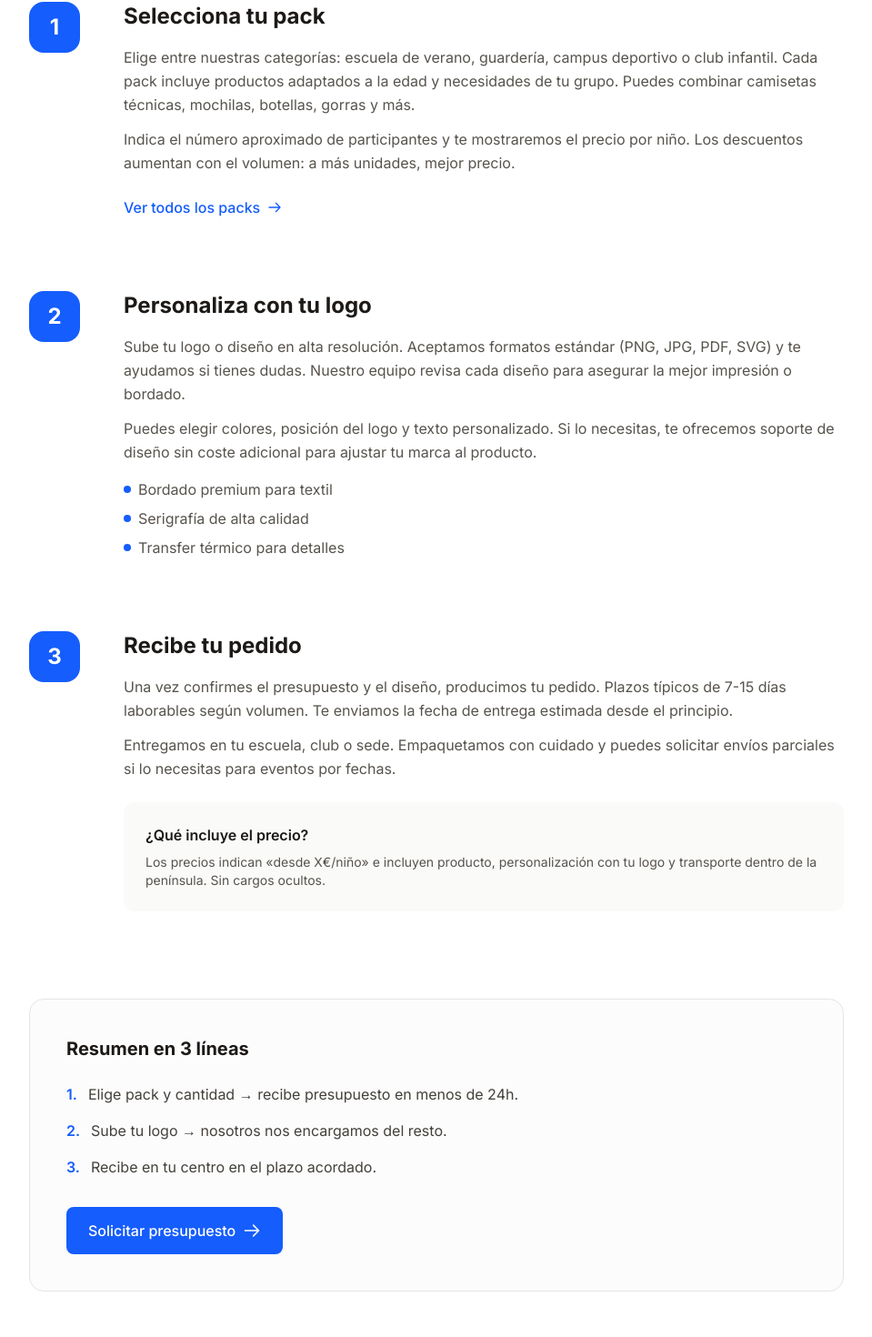
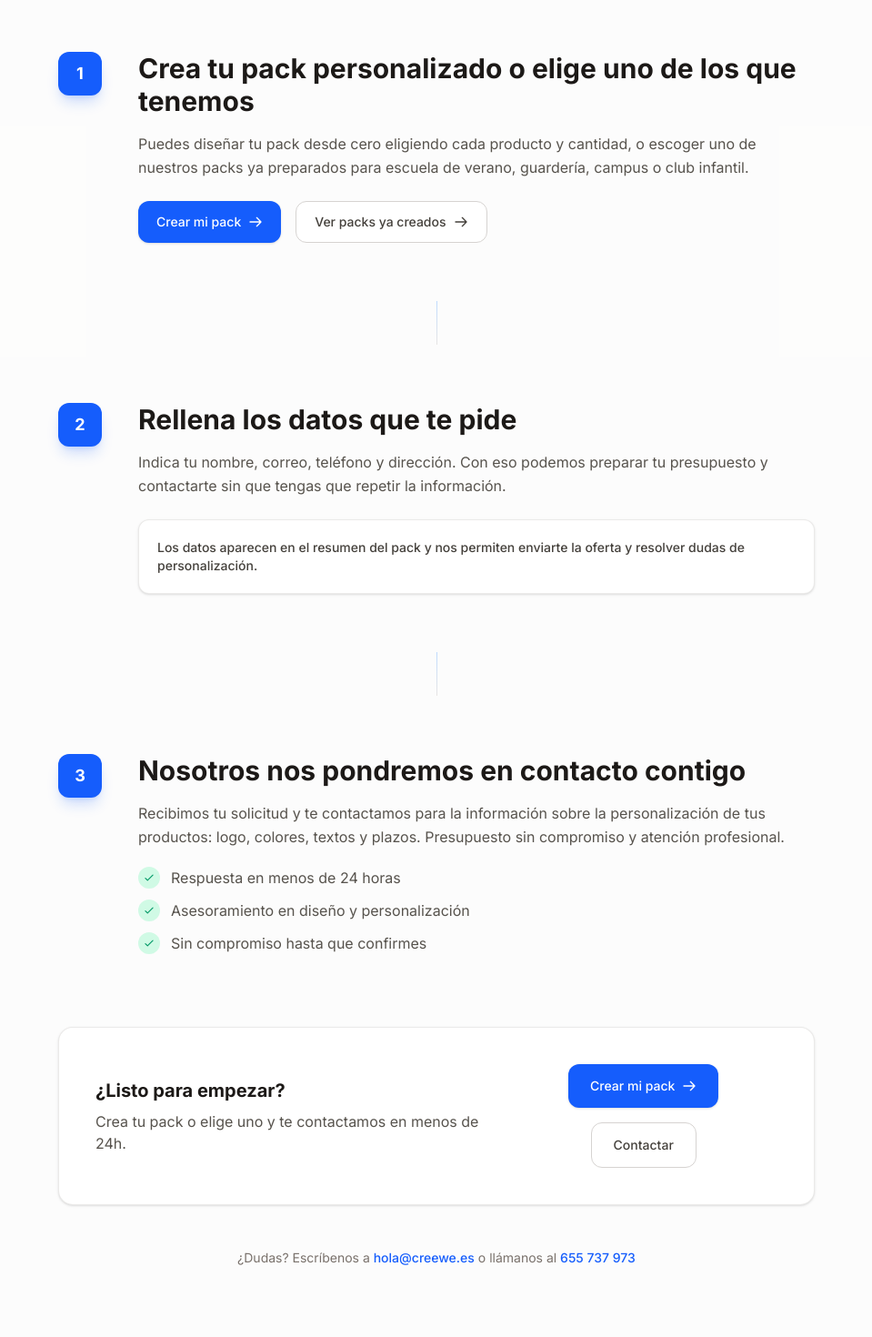
Before and after one commit to pabloalfaya/creewe, a Next.js app: page /como-funciona in a window 1280 px wide. Shown: the part 371-1841 px from the top of the page at 91% size, without its empty margins (160-1119 px from the left). Built offline with nearby package versions, Linux system fonts and the light colour scheme.

Commit message:
Arrancando entorno de desarrollo local en Creewe

```diff
--- a/src/app/como-funciona/page.tsx
+++ b/src/app/como-funciona/page.tsx
@@ -2,169 +2,192 @@ import Link from "next/link";
 
 export default function ComoFuncionaPage() {
   return (
-    <div className="min-h-screen bg-white text-stone-900">
-      <main className="px-4 pt-28 pb-24 sm:px-6 sm:pt-36 lg:px-8">
-        <div className="mx-auto max-w-4xl">
-          {/* Cabecera */}
-          <div className="text-center">
-            <h1 className="text-4xl font-bold tracking-tight sm:text-5xl lg:text-6xl">
+    <div className="min-h-screen bg-stone-50/50 text-stone-900">
+      {/* Hero */}
+      <section className="relative overflow-hidden border-b border-stone-200/60 bg-white">
+        <div
+          className="absolute inset-0 opacity-[0.03]"
+          style={{
+            backgroundImage: `radial-gradient(circle at 2px 2px, currentColor 1px, transparent 0)`,
+            backgroundSize: "32px 32px",
+          }}
+        />
+        <div className="relative mx-auto max-w-4xl px-4 pt-24 pb-16 sm:px-6 sm:pt-28 sm:pb-20 lg:px-8">
+          <p className="text-sm font-medium uppercase tracking-wider text-blue-600">
+            Proceso sencillo
+          </p>
+          <h1 className="mt-3 text-4xl font-bold tracking-tight text-stone-900 sm:text-5xl lg:text-[2.75rem]">
             Cómo funciona
           </h1>
-            <p className="mt-6 text-lg leading-relaxed text-stone-600 sm:text-xl">
-              Crear tu pack personalizado es sencillo. En menos de 24 horas
-              tendrás un presupuesto sin compromiso. Sin sorpresas, sin letra
-              pequeña.
+          <p className="mt-5 max-w-2xl text-lg leading-relaxed text-stone-600">
+            En tres pasos tendrás tu pack personalizado. Rellena los datos, nosotros nos
+            encargamos del resto y nos pondremos en contacto contigo.
           </p>
         </div>
+      </section>
 
-          {/* Los 3 pasos (ampliados) */}
-          <div className="mt-20 space-y-20">
-            <section className="flex flex-col gap-8 sm:flex-row sm:items-start sm:gap-12">
-              <div className="flex h-14 w-14 shrink-0 items-center justify-center rounded-2xl bg-blue-600 text-2xl font-bold text-white">
+      <main className="mx-auto max-w-4xl px-4 py-16 sm:px-6 sm:py-20 lg:px-8">
+        {/* Paso 1 */}
+        <section className="group relative">
+          <div className="flex flex-col gap-8 sm:flex-row sm:items-start sm:gap-10">
+            <div className="flex h-12 w-12 shrink-0 items-center justify-center rounded-xl bg-blue-600 text-lg font-bold text-white shadow-lg shadow-blue-600/20 transition-transform group-hover:scale-105">
               1
             </div>
-              <div>
-                <h2 className="text-2xl font-bold text-stone-900">
-                  Selecciona tu pack
+            <div className="flex-1">
+              <h2 className="text-2xl font-bold text-stone-900 sm:text-3xl">
+                Crea tu pack personalizado o elige uno de los que tenemos
               </h2>
               <p className="mt-4 leading-relaxed text-stone-600">
-                  Elige entre nuestras categorías: escuela de verano, guardería,
-                  campus deportivo o club infantil. Cada pack incluye productos
-                  adaptados a la edad y necesidades de tu grupo. Puedes combinar
-                  camisetas técnicas, mochilas, botellas, gorras y más.
+                Puedes diseñar tu pack desde cero eligiendo cada producto y cantidad, o
+                escoger uno de nuestros packs ya preparados para escuela de verano,
+                guardería, campus o club infantil.
               </p>
-                <p className="mt-3 leading-relaxed text-stone-600">
-                  Indica el número aproximado de participantes y te mostraremos
-                  el precio por niño. Los descuentos aumentan con el volumen: a
-                  más unidades, mejor precio.
-                </p>
+              <div className="mt-6 flex flex-wrap gap-4">
+                <Link
+                  href="/crear-mi-pack"
+                  className="inline-flex items-center gap-2 rounded-xl bg-blue-600 px-5 py-3 text-sm font-medium text-white shadow-sm transition-colors hover:bg-blue-700"
+                >
+                  Crear mi pack
+                  <svg className="h-4 w-4" fill="none" viewBox="0 0 24 24" stroke="currentColor">
+                    <path strokeLinecap="round" strokeLinejoin="round" strokeWidth={2} d="M14 5l7 7m0 0l-7 7m7-7H3" />
+                  </svg>
+                </Link>
                 <Link
                   href="/packs"
-                  className="mt-6 inline-flex items-center gap-2 text-blue-600 font-medium hover:text-blue-700"
+                  className="inline-flex items-center gap-2 rounded-xl border border-stone-300 bg-white px-5 py-3 text-sm font-medium text-stone-700 transition-colors hover:bg-stone-50"
                 >
-                  Ver todos los packs
+                  Ver packs ya creados
                   <svg className="h-4 w-4" fill="none" viewBox="0 0 24 24" stroke="currentColor">
                     <path strokeLinecap="round" strokeLinejoin="round" strokeWidth={2} d="M14 5l7 7m0 0l-7 7m7-7H3" />
                   </svg>
                 </Link>
               </div>
+            </div>
+          </div>
         </section>
 
-            <section className="flex flex-col gap-8 sm:flex-row sm:items-start sm:gap-12">
-              <div className="flex h-14 w-14 shrink-0 items-center justify-center rounded-2xl bg-blue-600 text-2xl font-bold text-white">
+        {/* Línea conectora */}
+        <div className="my-12 flex justify-center sm:my-16">
+          <div className="h-12 w-px bg-gradient-to-b from-blue-200 to-stone-200" />
+        </div>
+
+        {/* Paso 2 */}
+        <section className="group relative">
+          <div className="flex flex-col gap-8 sm:flex-row sm:items-start sm:gap-10">
+            <div className="flex h-12 w-12 shrink-0 items-center justify-center rounded-xl bg-blue-600 text-lg font-bold text-white shadow-lg shadow-blue-600/20 transition-transform group-hover:scale-105">
               2
             </div>
-              <div>
-                <h2 className="text-2xl font-bold text-stone-900">
-                  Personaliza con tu logo
+            <div className="flex-1">
+              <h2 className="text-2xl font-bold text-stone-900 sm:text-3xl">
+                Rellena los datos que te pide
               </h2>
               <p className="mt-4 leading-relaxed text-stone-600">
-                  Sube tu logo o diseño en alta resolución. Aceptamos formatos
-                  estándar (PNG, JPG, PDF, SVG) y te ayudamos si tienes dudas. Nuestro equipo revisa cada diseño para asegurar la mejor impresión o bordado.
+                Indica tu nombre, correo, teléfono y dirección. Con eso podemos
+                preparar tu presupuesto y contactarte sin que tengas que repetir
+                la información.
               </p>
-                <p className="mt-3 leading-relaxed text-stone-600">
-                  Puedes elegir colores, posición del logo y texto personalizado.
-                  Si lo necesitas, te ofrecemos soporte de diseño sin coste
-                  adicional para ajustar tu marca al producto.
+              <div className="mt-6 rounded-xl border border-stone-200/80 bg-white p-5 shadow-sm">
+                <p className="text-sm font-medium text-stone-700">
+                  Los datos aparecen en el resumen del pack y nos permiten enviarte
+                  la oferta y resolver dudas de personalización.
                 </p>
-                <ul className="mt-4 space-y-2 text-stone-600">
-                  <li className="flex items-center gap-2">
-                    <span className="h-2 w-2 rounded-full bg-blue-600" />
-                    Bordado premium para textil
+              </div>
+            </div>
+          </div>
+        </section>
+
+        {/* Línea conectora */}
+        <div className="my-12 flex justify-center sm:my-16">
+          <div className="h-12 w-px bg-gradient-to-b from-blue-200 to-stone-200" />
+        </div>
+
+        {/* Paso 3 */}
+        <section className="group relative">
+          <div className="flex flex-col gap-8 sm:flex-row sm:items-start sm:gap-10">
+            <div className="flex h-12 w-12 shrink-0 items-center justify-center rounded-xl bg-blue-600 text-lg font-bold text-white shadow-lg shadow-blue-600/20 transition-transform group-hover:scale-105">
+              3
+            </div>
+            <div className="flex-1">
+              <h2 className="text-2xl font-bold text-stone-900 sm:text-3xl">
+                Nosotros nos pondremos en contacto contigo
+              </h2>
+              <p className="mt-4 leading-relaxed text-stone-600">
+                Recibimos tu solicitud y te contactamos para la información sobre la
+                personalización de tus productos: logo, colores, textos y plazos.
+                Presupuesto sin compromiso y atención profesional.
+              </p>
+              <ul className="mt-5 space-y-3 text-stone-600">
+                <li className="flex items-center gap-3">
+                  <span className="flex h-6 w-6 items-center justify-center rounded-full bg-emerald-100 text-emerald-600">
+                    <svg className="h-3.5 w-3.5" fill="none" viewBox="0 0 24 24" stroke="currentColor">
+                      <path strokeLinecap="round" strokeLinejoin="round" strokeWidth={2} d="M5 13l4 4L19 7" />
+                    </svg>
+                  </span>
+                  Respuesta en menos de 24 horas
                 </li>
-                  <li className="flex items-center gap-2">
-                    <span className="h-2 w-2 rounded-full bg-blue-600" />
-                    Serigrafía de alta calidad
+                <li className="flex items-center gap-3">
+                  <span className="flex h-6 w-6 items-center justify-center rounded-full bg-emerald-100 text-emerald-600">
+                    <svg className="h-3.5 w-3.5" fill="none" viewBox="0 0 24 24" stroke="currentColor">
+                      <path strokeLinecap="round" strokeLinejoin="round" strokeWidth={2} d="M5 13l4 4L19 7" />
+                    </svg>
+                  </span>
+                  Asesoramiento en diseño y personalización
                 </li>
-                  <li className="flex items-center gap-2">
-                    <span className="h-2 w-2 rounded-full bg-blue-600" />
-                    Transfer térmico para detalles
+                <li className="flex items-center gap-3">
+                  <span className="flex h-6 w-6 items-center justify-center rounded-full bg-emerald-100 text-emerald-600">
+                    <svg className="h-3.5 w-3.5" fill="none" viewBox="0 0 24 24" stroke="currentColor">
+                      <path strokeLinecap="round" strokeLinejoin="round" strokeWidth={2} d="M5 13l4 4L19 7" />
+                    </svg>
+                  </span>
+                  Sin compromiso hasta que confirmes
                 </li>
               </ul>
             </div>
+          </div>
         </section>
 
-            <section className="flex flex-col gap-8 sm:flex-row sm:items-start sm:gap-12">
-              <div className="flex h-14 w-14 shrink-0 items-center justify-center rounded-2xl bg-blue-600 text-2xl font-bold text-white">
-                3
+        {/* CTA final */}
+        <section className="mt-20 rounded-2xl border border-stone-200/80 bg-white p-8 shadow-sm sm:p-10">
+          <div className="flex flex-col items-center text-center sm:flex-row sm:justify-between sm:text-left">
+            <div>
+              <h2 className="text-xl font-bold text-stone-900">
+                ¿Listo para empezar?
+              </h2>
+              <p className="mt-2 text-stone-600">
+                Crea tu pack o elige uno y te contactamos en menos de 24h.
+              </p>
             </div>
-              <div>
-                <h2 className="text-2xl font-bold text-stone-900">
-                  Recibe tu pedido
-                </h2>
-                <p className="mt-4 leading-relaxed text-stone-600">
-                  Una vez confirmes el presupuesto y el diseño, producimos tu pedido. Plazos típicos de 7-15 días laborables según volumen. Te enviamos la fecha de entrega estimada desde el principio.
-                </p>
-                <p className="mt-3 leading-relaxed text-stone-600">
-                  Entregamos en tu escuela, club o sede. Empaquetamos con cuidado
-                  y puedes solicitar envíos parciales si lo necesitas para
-                  eventos por fechas.
-                </p>
-                <div className="mt-6 rounded-xl bg-stone-50 p-6">
-                  <h3 className="font-semibold text-stone-900">
-                    ¿Qué incluye el precio?
-                  </h3>
-                  <p className="mt-2 text-sm text-stone-600">
-                    Los precios indican «desde X€/niño» e incluyen producto,
-                    personalización con tu logo y transporte dentro de la
-                    península. Sin cargos ocultos.
-                  </p>
+            <div className="mt-6 flex flex-wrap justify-center gap-4 sm:mt-0">
+              <Link
+                href="/crear-mi-pack"
+                className="inline-flex items-center gap-2 rounded-xl bg-blue-600 px-6 py-3.5 text-sm font-medium text-white shadow-sm transition-colors hover:bg-blue-700"
+              >
+                Crear mi pack
+                <svg className="h-4 w-4" fill="none" viewBox="0 0 24 24" stroke="currentColor">
+                  <path strokeLinecap="round" strokeLinejoin="round" strokeWidth={2} d="M14 5l7 7m0 0l-7 7m7-7H3" />
+                </svg>
+              </Link>
+              <Link
+                href="/contacto"
+                className="inline-flex items-center gap-2 rounded-xl border border-stone-300 bg-white px-6 py-3.5 text-sm font-medium text-stone-700 transition-colors hover:bg-stone-50"
+              >
+                Contactar
+              </Link>
             </div>
           </div>
         </section>
-          </div>
 
-          {/* Resumen rápido */}
-          <div className="mt-24 rounded-2xl border border-stone-200 bg-stone-50/50 p-8 sm:p-10">
-            <h2 className="text-xl font-bold text-stone-900">
-              Resumen en 3 líneas
-            </h2>
-            <ol className="mt-6 space-y-4 text-stone-700">
-              <li className="flex gap-3">
-                <span className="font-semibold text-blue-600">1.</span>
-                Elige pack y cantidad → recibe presupuesto en menos de 24h.
-              </li>
-              <li className="flex gap-3">
-                <span className="font-semibold text-blue-600">2.</span>
-                Sube tu logo → nosotros nos encargamos del resto.
-              </li>
-              <li className="flex gap-3">
-                <span className="font-semibold text-blue-600">3.</span>
-                Recibe en tu centro en el plazo acordado.
-              </li>
-            </ol>
-            <Link
-              href="/contacto"
-              className="mt-8 inline-flex items-center gap-2 rounded-lg bg-blue-600 px-6 py-3.5 text-base font-medium text-white transition-colors hover:bg-blue-700"
-            >
-              Solicitar presupuesto
-              <svg className="h-5 w-5" fill="none" viewBox="0 0 24 24" stroke="currentColor">
-                <path strokeLinecap="round" strokeLinejoin="round" strokeWidth={2} d="M14 5l7 7m0 0l-7 7m7-7H3" />
-              </svg>
-            </Link>
-          </div>
-
-          {/* CTA */}
-          <div className="mt-16 text-center">
-            <p className="text-stone-600">
-              ¿Tienes dudas? Escríbenos a{" "}
-              <a
-                href="mailto:hola@creewe.es"
-                className="font-medium text-blue-600 hover:underline"
-              >
+        {/* Contacto sutil */}
+        <p className="mt-12 text-center text-sm text-stone-500">
+          ¿Dudas? Escríbenos a{" "}
+          <a href="mailto:hola@creewe.es" className="font-medium text-blue-600 hover:underline">
             hola@creewe.es
-              </a>{" "}
-              o llámanos al{" "}
-              <a
-                href="tel:+34655737973"
-                className="font-medium text-blue-600 hover:underline"
-              >
+          </a>
+          {" "}o llámanos al{" "}
+          <a href="tel:+34655737973" className="font-medium text-blue-600 hover:underline">
             655 737 973
           </a>
-              .
         </p>
-          </div>
-        </div>
       </main>
     </div>
   );
```
Lines whose indentation alone changed are shown as unchanged.
